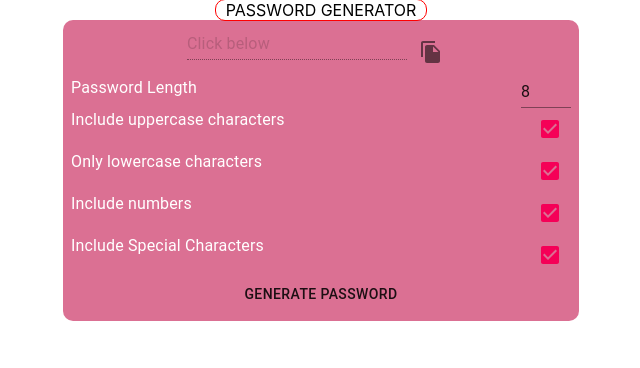
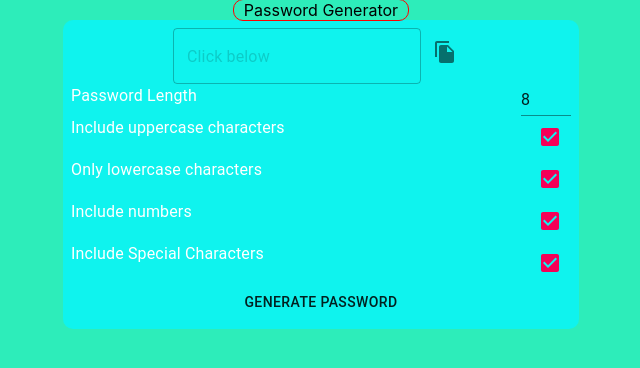
Before and after one commit to harrisonywu/password-generator, a React (Create React App) app: page / in a window 1280 px wide. Shown: the top 368 px of the page, without its empty margins (319-959 px from the left). Built offline with nearby package versions, Linux system fonts and the light colour scheme.

Commit message:
Prevent default behavior of submit button click

```diff
--- a/src/App.css
+++ b/src/App.css
@@ -1,5 +1,5 @@
-.App {
-  text-align: center;
+body {
+  background-color: #2DEDBA;
 }
 
 .App-logo {
--- a/src/App.js
+++ b/src/App.js
@@ -9,14 +9,17 @@ const styles = {
     padding: '0 10px',
     borderRadius: 10,
     display: 'inline',
+  },
+  app: {
+    textAlign: 'center',
   }
 }
 
 function App(props) {
   const { classes } = props
   return (
-    <div className="App">
-      <header className={classes.mainHeader}>PASSWORD GENERATOR</header>
+    <div className={classes.app}>
+      <header className={classes.mainHeader}>Password Generator</header>
       <PasswordForm />
     </div>
   );
--- a/src/PasswordForm.js
+++ b/src/PasswordForm.js
@@ -56,10 +56,10 @@ export default function PasswordForm() {
       >
         {({ handleChange, handleReset, onSubmit, values}) => (
           <Form onSubmit={() => generatePassword(values)}>
-            <TextField disabled placeholder='Click below' value={password}/>
+            <TextField disabled placeholder='Click below' value={password} variant='outlined'/>
             <IconButton onClick={copyPassword}><FileCopy /></IconButton>
             <SpacedDiv header="Password Length">
-              <TextField style={{width: '50px'}} name='passwordLength' defaultValue={passwordLength} type="number"/>
+              <TextField style={{width: '50px'}} name='passwordLength' defaultValue={passwordLength} onChange={handleChange} type="number"/>
             </SpacedDiv>
             <SpacedDiv header="Include uppercase characters">
               <Checkbox name='includeUppercase' defaultChecked={includeUppercase} onChange={handleChange}/>
@@ -73,7 +73,11 @@ export default function PasswordForm() {
             <SpacedDiv header="Include Special Characters">
               <Checkbox name='includeSpecialChars' defaultChecked={includeSpecialChars} onChange={handleChange}/>
             </SpacedDiv>
-            <Button type="submit">Generate Password</Button>
+            <Button onClick={(e) => {
+              e.preventDefault()
+              console.log('valeues: ', values)
+              generatePassword(values)
+            }} type="submit">Generate Password</Button>
           </Form>
           )}
       </Formik>
--- a/src/StyledComponents/FormContainer.js
+++ b/src/StyledComponents/FormContainer.js
@@ -7,7 +7,7 @@ const Box = styled('div')(compose(spacing, palette));
 
 export function FormContainer({ children, classes }) {
   return (
-    <Box className={classes.formContainer} color="white" bgcolor="palevioletred" p={1}>
+    <Box className={classes.formContainer} color="white" bgcolor="#0FF3EE" p={1}>
       {children}
     </Box>
   );
```
